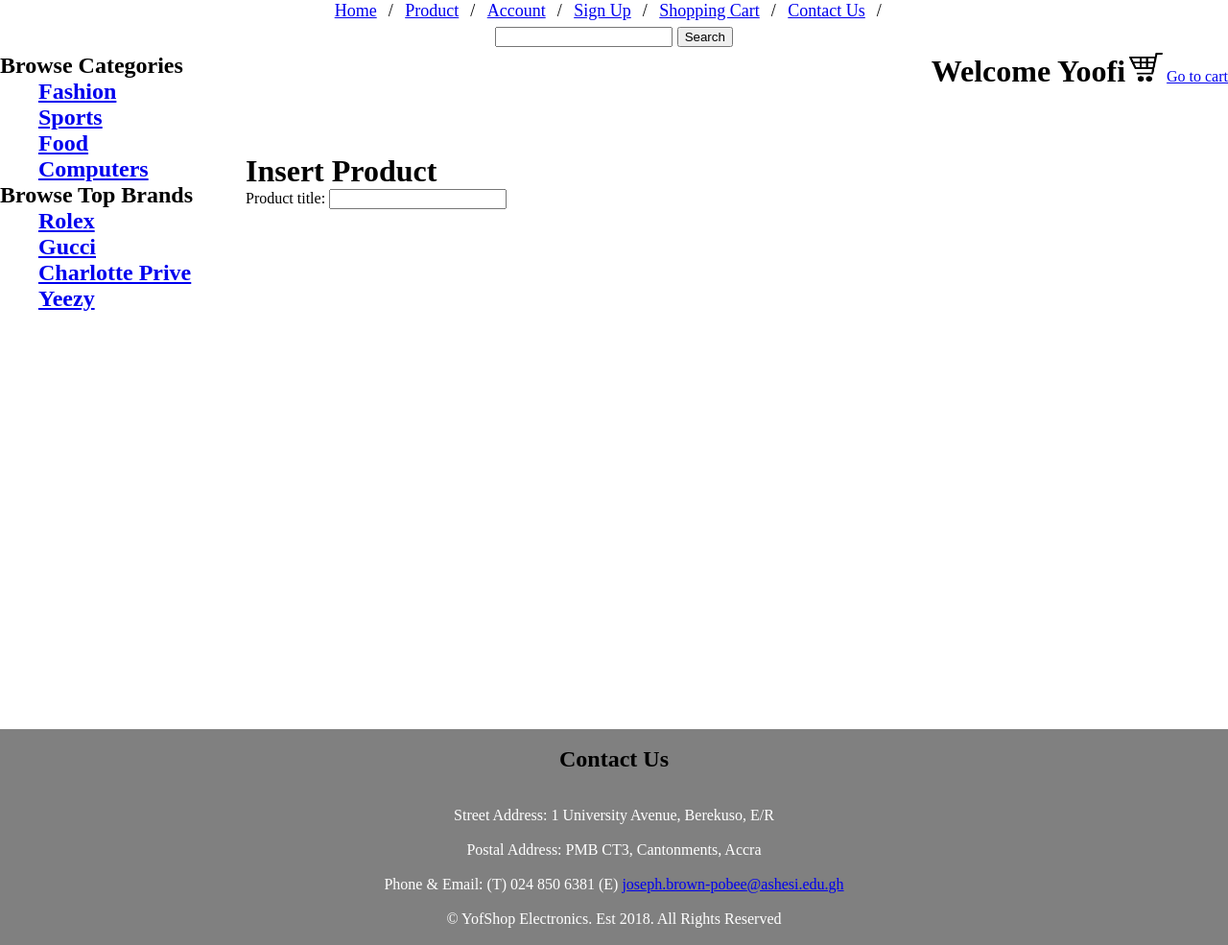
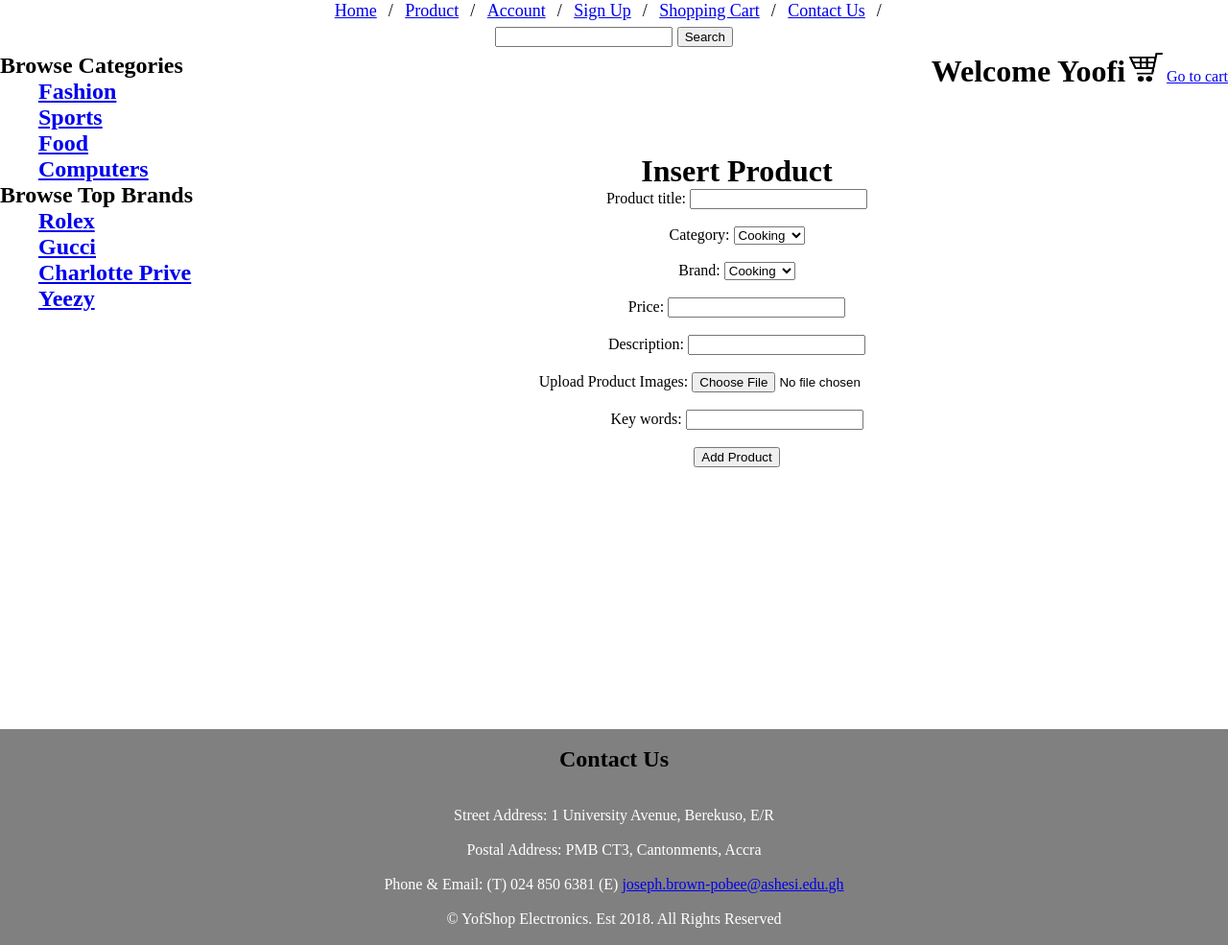
Before and after one commit to YoofiBP/ecommerce, a PHP site: the page made by E-Commerce/insert product.html in a window 1280 px wide. Shown: the part 200-1185 px from the top of the page at 96% size. Run offline with PHP 8.4, Linux system fonts and the light colour scheme.

Commit message:
All three

```diff
--- a/E-Commerce/insert product.css
+++ b/E-Commerce/insert product.css
@@ -81,6 +81,7 @@ ul.cat {
 #content {
   height: 85%;
   width: 100%;
+  text-align: center;
   /*background-color: black;*/
 }
 
--- a/E-Commerce/insert product.html
+++ b/E-Commerce/insert product.html
@@ -4,7 +4,7 @@
 <head>
   <meta charset="utf-8">
   <title>E-Commerce Lab Activity</title>
-  <link rel="stylesheet" href="single product.css">
+  <link rel="stylesheet" href="insert product.css">
   <script>
   </script>
 </head>
@@ -57,6 +57,33 @@
               <form action="" method="post">
                 <h1>Insert Product</h1>
                 Product title: <input type="text"></input>
+                <br>
+                <br>
+                Category: <select name="cat">
+                  <option>Cooking</option>
+                  <option>Washing</option>
+                </select>
+                <br>
+                <br>
+                Brand: <select name="cat">
+                  <option>Cooking</option>
+                  <option>Washing</option>
+                </select>
+<br>
+<br>
+Price: <input type="number" name="price">
+<br>
+<br>
+Description: <input type="textarea">
+<br>
+<br>
+Upload Product Images: <input type="file">
+<br>
+<br>
+Key words: <input type="textarea">
+<br>
+<br>
+<input type="submit" value="Add Product">
               </form>
             </div>
 </div>
```
